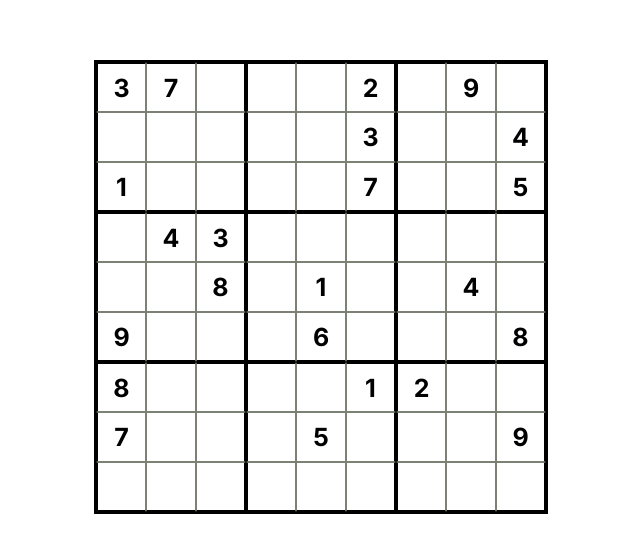
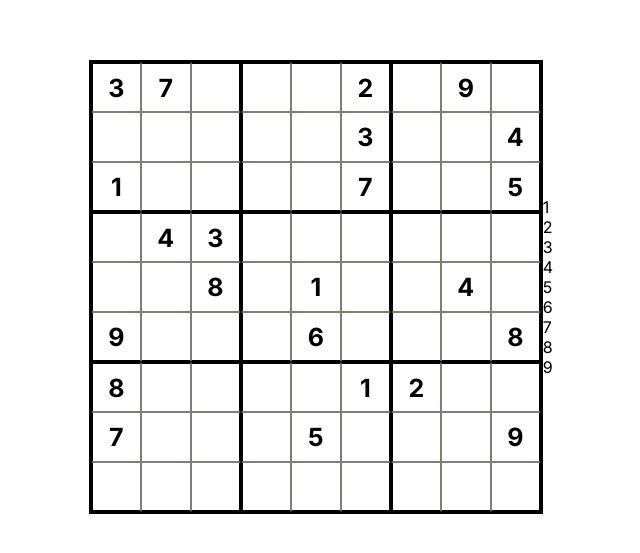
Before and after one commit to ShaheenJawadi/SudokuSolver, a Next.js app: page / in a window 1280 px wide. Shown: the part 113-666 px from the top of the page, without its empty margins (319-959 px from the left). Built offline with nearby package versions, Linux system fonts and the light colour scheme.

Commit message:
add NumSelector component

```diff
--- /dev/null
+++ b/app/components/controls/numSelector.tsx
@@ -0,0 +1,24 @@
+
+
+const NumSelector =()=>{
+
+
+    return (
+        <div className="numSelector">
+
+            {
+                [...Array(9)].map((_ , index)=>{
+
+                    return(
+                        <div className="singleNum" key={index}>{index+1}</div>
+                    )
+                })
+            }
+
+        </div>
+    )
+
+}
+
+
+export default NumSelector ;
--- a/app/page.tsx
+++ b/app/page.tsx
@@ -2,6 +2,7 @@
  import Board from "./components/board";
 import { Provider } from 'react-redux'
 import { store } from "./store";
+import NumSelector from "./components/controls/numSelector";
 
 export default function Home() {
   return (
@@ -9,6 +10,7 @@ export default function Home() {
       <main className="main">
 
         <Board/>
+        <NumSelector/>
 
       </main>
     </Provider>
```
